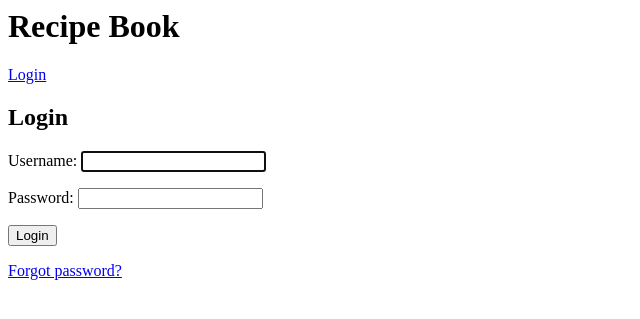
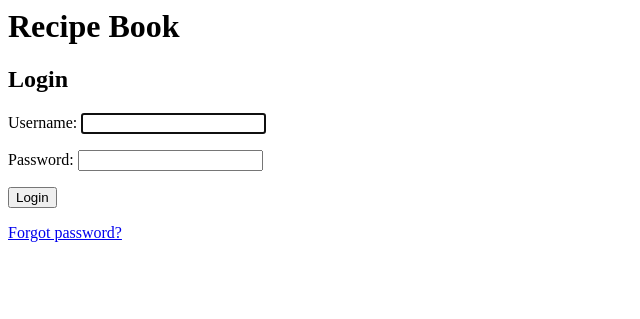
Before and after one commit to EpicMusicalLover/recipebook-quijencio-nathanieljoaquin, a Django app: page /accounts/login/ in a window 1280 px wide. Shown: the top 319 px of the page, without its empty margins (0-640 px from the left). Run offline with Django 5.2, Linux system fonts and the light colour scheme.

Commit message:
fixed the fields for username and password appearing twice, and fixed the if else statements of base template

```diff
--- a/recipebook/ledger/templates/base.html
+++ b/recipebook/ledger/templates/base.html
@@ -4,11 +4,8 @@
     {% if user.is_authenticated %}
     <form method="POST" action="{% url 'logout' %}">
         {% csrf_token %}
-        {{ form.as_p }}
         <button type="submit">Logout</button>
     </form>
-    {% else %}
-        <a href="{% url 'login' %}">Login</a>
     {% endif %}
     <h2>
     {% block page_heading %}{% endblock %}
```
